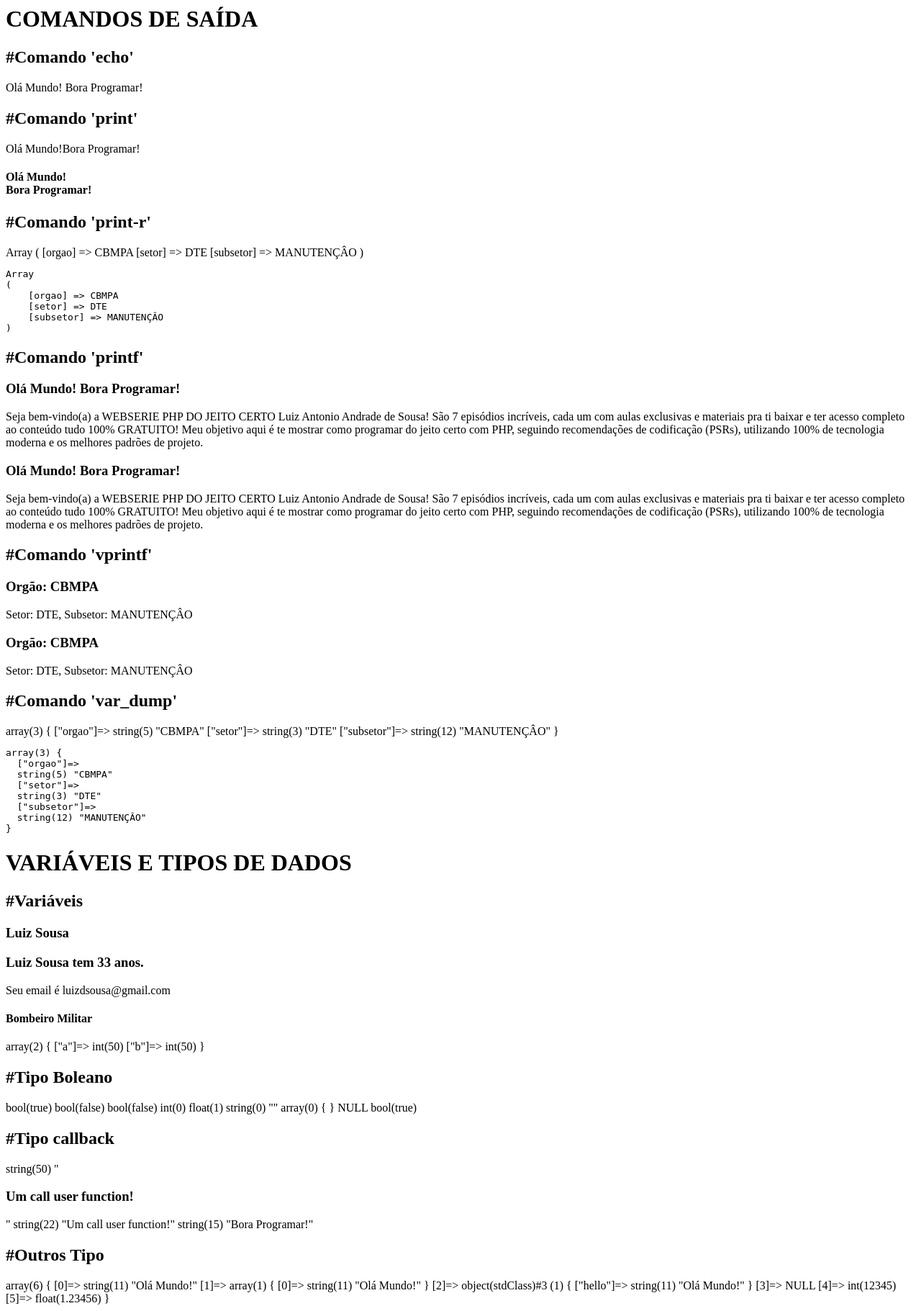
After one commit to luizdsousa/php-jeitocerto, a PHP site: page /aula01-variaveis.php in a window 1280 px wide. The commit adds this page. Shown: the whole page at 72% size. Run offline with PHP 8.4, Linux system fonts and the light colour scheme.

Commit message:
Inclusão de arquivos de aulas anteriores

```diff
--- /dev/null
+++ b/aula01-variaveis.php
@@ -0,0 +1,119 @@
+<?php
+    echo "<h1>COMANDOS DE SAÍDA</h1>";
+    echo "<h2>#Comando 'echo'</h2>";
+    $hello="Olá Mundo!";
+    $code="Bora Programar!";
+
+    echo "{$hello} {$code}";
+
+    echo "<h2>#Comando 'print'</h2>";
+    print $hello;
+    print $code;
+    print "<h4>{$hello}</br> {$code}</h4>";
+
+    echo "<h2>#Comando 'print-r'</h2>";
+    $array = [
+        "orgao" => "CBMPA",
+        "setor" => "DTE",
+        "subsetor" => "MANUTENÇÂO"
+    ];
+    print_r($array);
+    echo "<pre>", print_r($array, true), "</pre>";
+
+    echo "<h2>#Comando 'printf'</h2>";
+    $article = "<article><h3>%s</h3><p>%s</p></article>";
+    $title = "{$hello} {$code}";
+    $subtitle = "Seja bem-vindo(a) a WEBSERIE PHP DO JEITO CERTO Luiz Antonio Andrade de Sousa!
+    São 7 episódios incríveis, cada um com aulas exclusivas e materiais pra ti baixar e ter acesso
+    completo ao conteúdo tudo 100% GRATUITO! Meu objetivo aqui é te mostrar como programar do jeito
+    certo com PHP, seguindo recomendações de codificação (PSRs), utilizando 100% de tecnologia moderna
+    e os melhores padrões de projeto.";
+
+    printf($article, $title, $subtitle);
+    echo sprintf($article, $title, $subtitle);
+
+    echo "<h2>#Comando 'vprintf'</h2>";
+    $orgao = "<article><h3>Orgão: %s</h3><p>Setor: %s, Subsetor: %s</p></article>";
+    vprintf($orgao, $array);
+    echo vsprintf($orgao, $array);
+
+    echo "<h2>#Comando 'var_dump'</h2>";
+    var_dump($array);
+    echo "<pre>",var_dump($array),"</pre>";
+
+    echo "<h1>VARIÁVEIS E TIPOS DE DADOS</h1>";
+    echo "<h2>#Variáveis</h2>";
+    $userFirstName = "Luiz";
+    $userLastName = "Sousa";
+    echo "<h3>{$userFirstName} {$userLastName}</h3>";
+    $userAge = "33";
+    echo "<h3>{$userFirstName} {$userLastName} tem {$userAge} anos.</h3>";
+    $email = "luizdsousa@gmail.com";
+    echo "<p>Seu email é {$email}</p>";
+
+    //Variável Variável
+    $cbmpa = "Bombeiro";
+    $$cbmpa = "Militar";
+    echo "<h4>{$cbmpa} {$Bombeiro}</h4>";
+
+    $calcA = 10;
+    $calcB = 20;
+
+    //$calcB = $calcA;
+    $calcB = &$calcA;
+    $calcB = 50;
+
+    var_dump([
+        "a" => $calcA,
+        "b" => $calcB
+    ]);
+
+    echo "<h2>#Tipo Boleano</h2>";
+    $true = true;
+    $false = false;
+    var_dump($true, $false);
+
+    $bestAge = ($userAge > 50);
+    var_dump($bestAge);
+
+    $a = 0;
+    $b = 1.0;
+    $c = "";
+    $d = [];
+    $e = null;
+
+    var_dump($a, $b, $c, $d, $e);
+    if ($a || $b || $c || $d || $e){
+        var_dump(true);
+    }else{
+        var_dump(false);
+    }
+
+    echo "<h2>#Tipo callback</h2>";
+    $code  = "<article><h3>Um call user function!</h3></article>";
+    $codeClear = call_user_func("strip_tags", $code);
+    var_dump($code, $codeClear);
+
+    $codeMore = function($code){
+        var_dump($code);
+    };
+    $codeMore("Bora Programar!");
+
+    echo "<h2>#Outros Tipo</h2>";
+    $string = "Olá Mundo!";
+    $array  = [$string];
+    $object = new stdClass();
+    $object->hello = $string;
+    $null = null;
+    $int = 12345;
+    $float = 1.23456;
+    var_dump([
+        $string,
+        $array,
+        $object,
+        $null,
+        $int,
+        $float
+    ])
+
+?>
```
Also changed, not shown: aula02-operadores.php (added, +65 -0 lines), aula03-strings.php (added, +62 -0 lines), aula04-arrays.php (added, +114 -0 lines), aula05-objects.php (added, +47 -0 lines), aula06-datetime.php (added, +89 -0 lines), index.php (+1 -87 lines).
